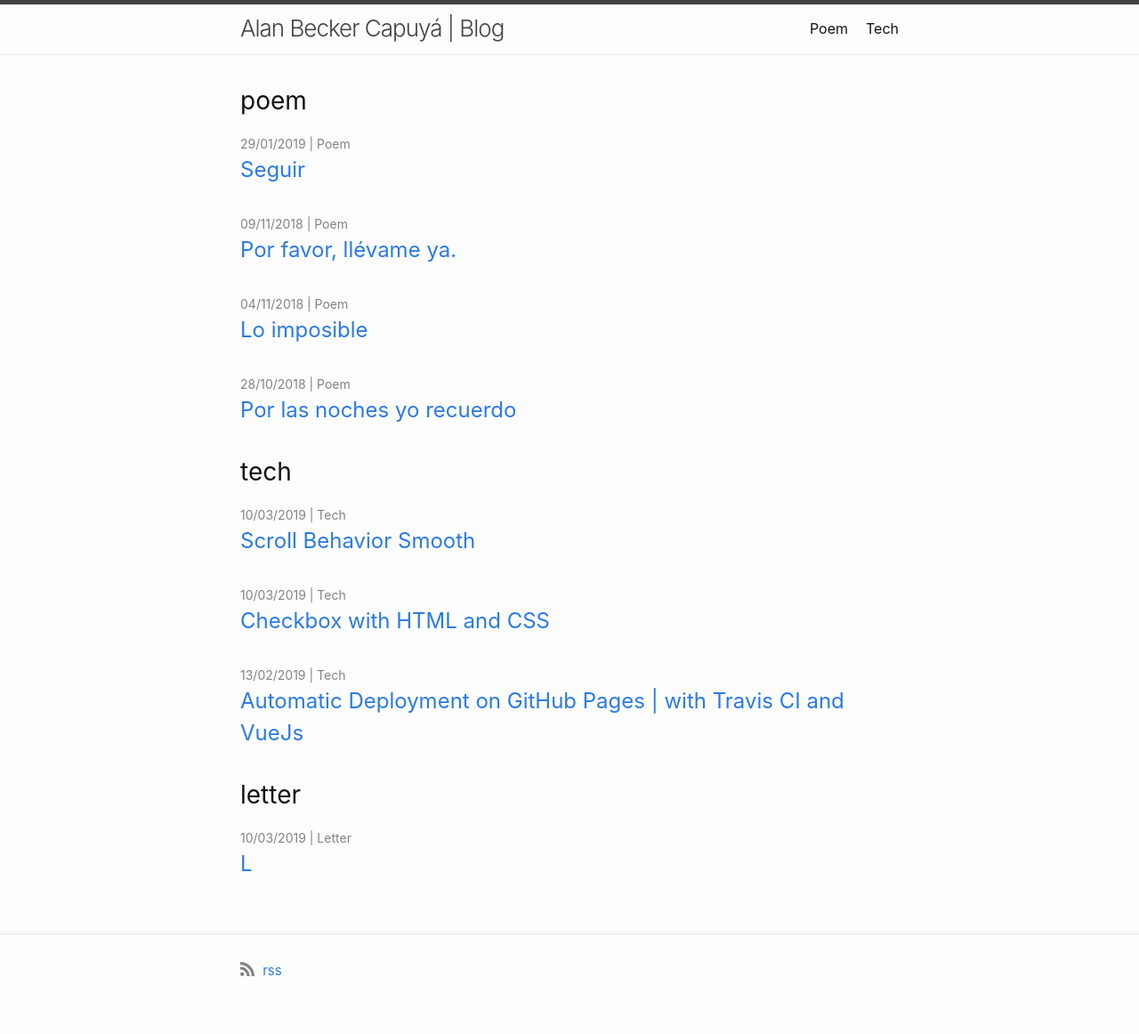
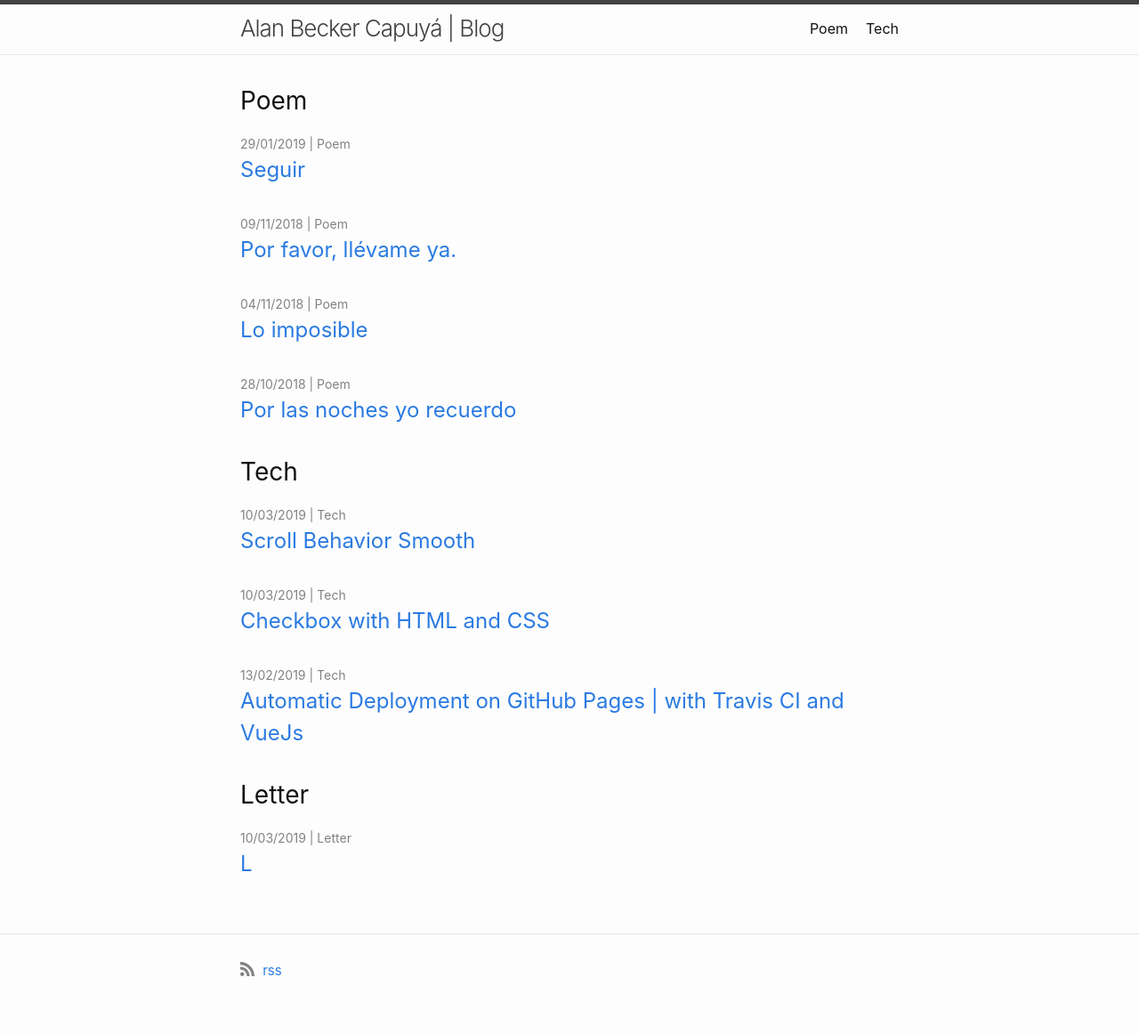
Before and after one commit to alandooz/blog, a Jekyll site: the page built from index.md, in a window 1280 px wide. Shown: the whole page at 89% size. Built offline with Jekyll 4.4.1, drawn with Linux system fonts in a browser that asks for light colours.

Commit message:
Capitalize category name

```diff
--- a/_layouts/home.html
+++ b/_layouts/home.html
@@ -11,7 +11,7 @@ layout: default
 
   {%- for category in site.categories -%}
   {%- if category[1].size > 0 -%}
-    <h2 class="post-list-heading">{{ category[0] }}</h2>
+    <h2 class="post-list-heading">{{ category[0] | capitalize }}</h2>
     <ul class="post-list">
       {%- for post in category[1] -%}
       <li>
```
